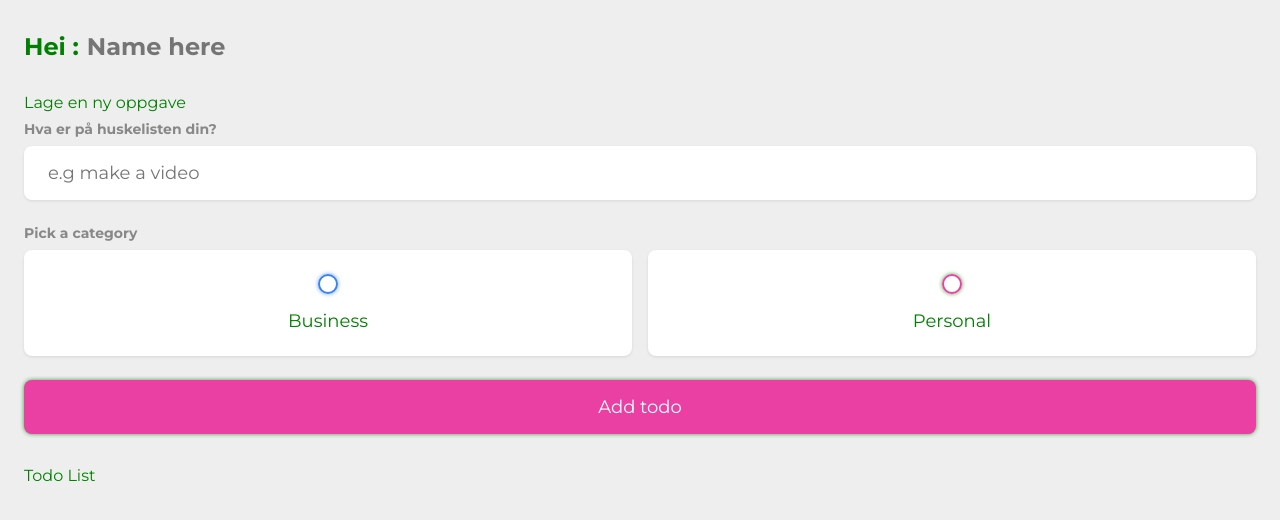
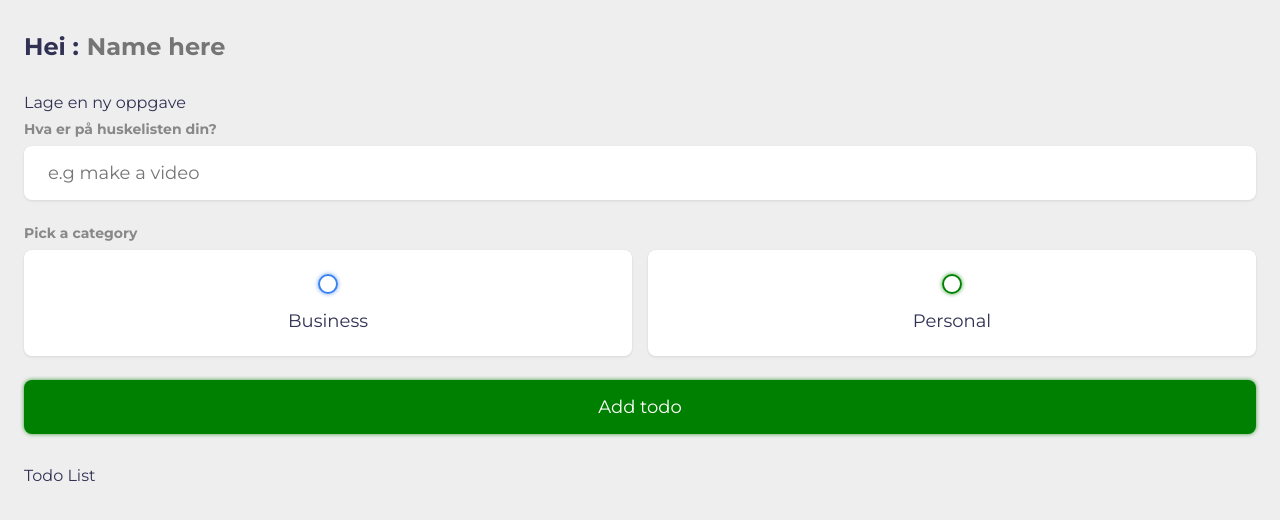
Before and after one commit to fhoiland/todo, a plain HTML site: page index.html in a window 1280 px wide. Drawn offline with Linux system fonts and the light colour scheme.

Commit message:
Update style.css

```diff
--- a/style.css
+++ b/style.css
@@ -1,10 +1,10 @@
 :root {
-    --primary: #EA40A4;
+    --primary: #008000;
     --business: #3A82EE;
     --personal: var(--primary);
     --light: #EEE;
     --grey: #888;
-    --dark: #008000;
+    --dark: #313154;
     --danger: #ff5b57;
 
     --shadow: 0 1px 3px rgba(0, 0, 0, 0.1);
```
